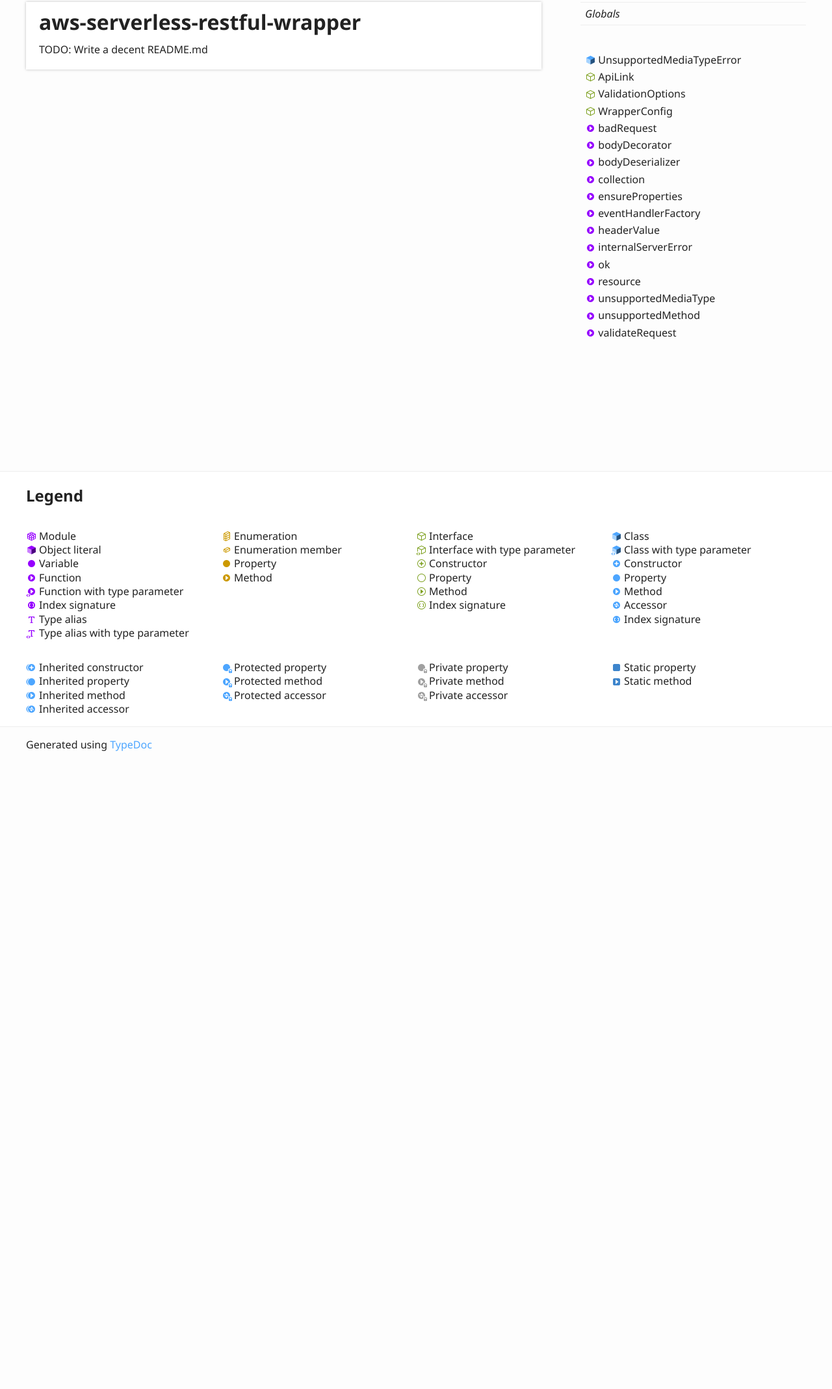
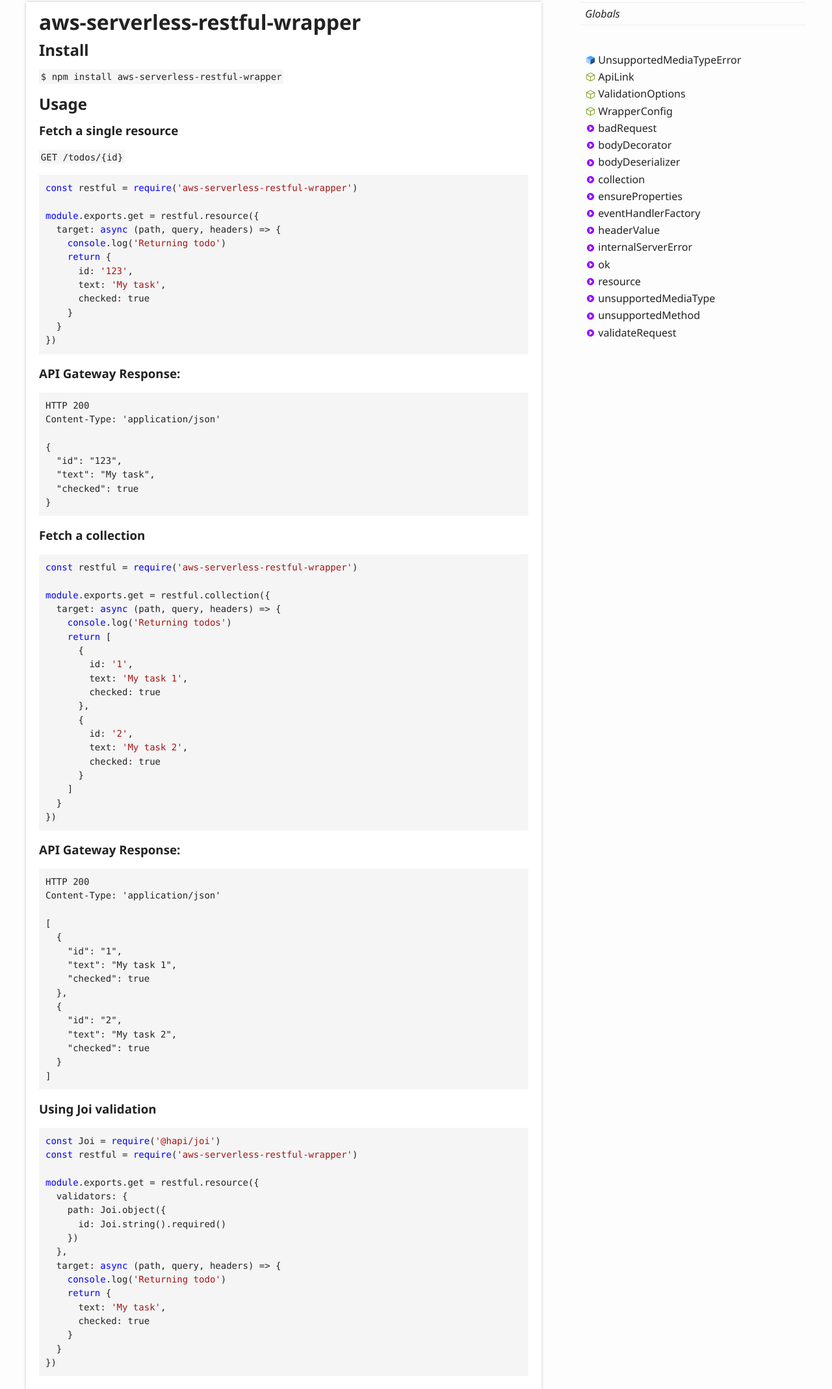
Before and after one commit to diegotremper/aws-serverless-restful-wrapper, a plain HTML site: page index.html in a window 1280 px wide. Shown: the part 192-2330 px from the top of the page at 65% size. Before the commit the page ends 1365 px from the top, so only its background shows below. Drawn offline with Linux system fonts and the light colour scheme.

Commit message:
[ci skip] Updates

```diff
--- a/index.html
+++ b/index.html
@@ -67,7 +67,100 @@
 				<a href="#aws-serverless-restful-wrapper" id="aws-serverless-restful-wrapper" style="color: inherit; text-decoration: none;">
 					<h1>aws-serverless-restful-wrapper</h1>
 				</a>
-				<p>TODO: Write a decent README.md</p>
+				<a href="#install" id="install" style="color: inherit; text-decoration: none;">
+					<h2>Install</h2>
+				</a>
+				<p><code>$ npm install aws-serverless-restful-wrapper</code></p>
+				<a href="#usage" id="usage" style="color: inherit; text-decoration: none;">
+					<h2>Usage</h2>
+				</a>
+				<a href="#fetch-a-single-resource" id="fetch-a-single-resource" style="color: inherit; text-decoration: none;">
+					<h3>Fetch a single resource</h3>
+				</a>
+				<p><code>GET /todos/{id}</code></p>
+				<pre><code class="language-javascript"><span class="hljs-keyword">const</span> restful = <span class="hljs-built_in">require</span>(<span class="hljs-string">'aws-serverless-restful-wrapper'</span>)
+
+<span class="hljs-built_in">module</span>.exports.get = restful.resource({
+  <span class="hljs-attr">target</span>: <span class="hljs-keyword">async</span> (path, query, headers) =&gt; {
+    <span class="hljs-built_in">console</span>.log(<span class="hljs-string">'Returning todo'</span>)
+    <span class="hljs-keyword">return</span> {
+      <span class="hljs-attr">id</span>: <span class="hljs-string">'123'</span>,
+      <span class="hljs-attr">text</span>: <span class="hljs-string">'My task'</span>,
+      <span class="hljs-attr">checked</span>: <span class="hljs-literal">true</span>
+    }
+  }
+})</code></pre>
+				<a href="#api-gateway-response" id="api-gateway-response" style="color: inherit; text-decoration: none;">
+					<h3>API Gateway Response:</h3>
+				</a>
+				<pre><code class="language-json">HTTP 200
+Content-Type: &#39;application/json&#39;
+
+{
+  &quot;id&quot;: &quot;123&quot;,
+  &quot;text&quot;: &quot;My task&quot;,
+  &quot;checked&quot;: true
+}</code></pre>
+				<a href="#fetch-a-collection" id="fetch-a-collection" style="color: inherit; text-decoration: none;">
+					<h3>Fetch a collection</h3>
+				</a>
+				<pre><code class="language-javascript"><span class="hljs-keyword">const</span> restful = <span class="hljs-built_in">require</span>(<span class="hljs-string">'aws-serverless-restful-wrapper'</span>)
+
+<span class="hljs-built_in">module</span>.exports.get = restful.collection({
+  <span class="hljs-attr">target</span>: <span class="hljs-keyword">async</span> (path, query, headers) =&gt; {
+    <span class="hljs-built_in">console</span>.log(<span class="hljs-string">'Returning todos'</span>)
+    <span class="hljs-keyword">return</span> [
+      {
+        <span class="hljs-attr">id</span>: <span class="hljs-string">'1'</span>,
+        <span class="hljs-attr">text</span>: <span class="hljs-string">'My task 1'</span>,
+        <span class="hljs-attr">checked</span>: <span class="hljs-literal">true</span>
+      },
+      {
+        <span class="hljs-attr">id</span>: <span class="hljs-string">'2'</span>,
+        <span class="hljs-attr">text</span>: <span class="hljs-string">'My task 2'</span>,
+        <span class="hljs-attr">checked</span>: <span class="hljs-literal">true</span>
+      }
+    ]
+  }
+})</code></pre>
+				<a href="#api-gateway-response-1" id="api-gateway-response-1" style="color: inherit; text-decoration: none;">
+					<h3>API Gateway Response:</h3>
+				</a>
+				<pre><code class="language-json">HTTP 200
+Content-Type: &#39;application/json&#39;
+
+[
+  {
+    &quot;id&quot;: &quot;1&quot;,
+    &quot;text&quot;: &quot;My task 1&quot;,
+    &quot;checked&quot;: true
+  },
+  {
+    &quot;id&quot;: &quot;2&quot;,
+    &quot;text&quot;: &quot;My task 2&quot;,
+    &quot;checked&quot;: true
+  }
+]</code></pre>
+				<a href="#using-joi-validation" id="using-joi-validation" style="color: inherit; text-decoration: none;">
+					<h3>Using Joi validation</h3>
+				</a>
+				<pre><code class="language-javascript"><span class="hljs-keyword">const</span> Joi = <span class="hljs-built_in">require</span>(<span class="hljs-string">'@hapi/joi'</span>)
+<span class="hljs-keyword">const</span> restful = <span class="hljs-built_in">require</span>(<span class="hljs-string">'aws-serverless-restful-wrapper'</span>)
+
+<span class="hljs-built_in">module</span>.exports.get = restful.resource({
+  <span class="hljs-attr">validators</span>: {
+    <span class="hljs-attr">path</span>: Joi.object({
+      <span class="hljs-attr">id</span>: Joi.string().required()
+    })
+  },
+  <span class="hljs-attr">target</span>: <span class="hljs-keyword">async</span> (path, query, headers) =&gt; {
+    <span class="hljs-built_in">console</span>.log(<span class="hljs-string">'Returning todo'</span>)
+    <span class="hljs-keyword">return</span> {
+      <span class="hljs-attr">text</span>: <span class="hljs-string">'My task'</span>,
+      <span class="hljs-attr">checked</span>: <span class="hljs-literal">true</span>
+    }
+  }
+})</code></pre>
 			</div>
 		</div>
 		<div class="col-4 col-menu menu-sticky-wrap menu-highlight">
```
Also changed, not shown: classes/unsupportedmediatypeerror.html (+3 -3 lines), globals.html (+13 -13 lines), interfaces/apilink.html (+2 -2 lines), interfaces/validationoptions.html (+4 -4 lines), interfaces/wrapperconfig.html (+5 -5 lines).
